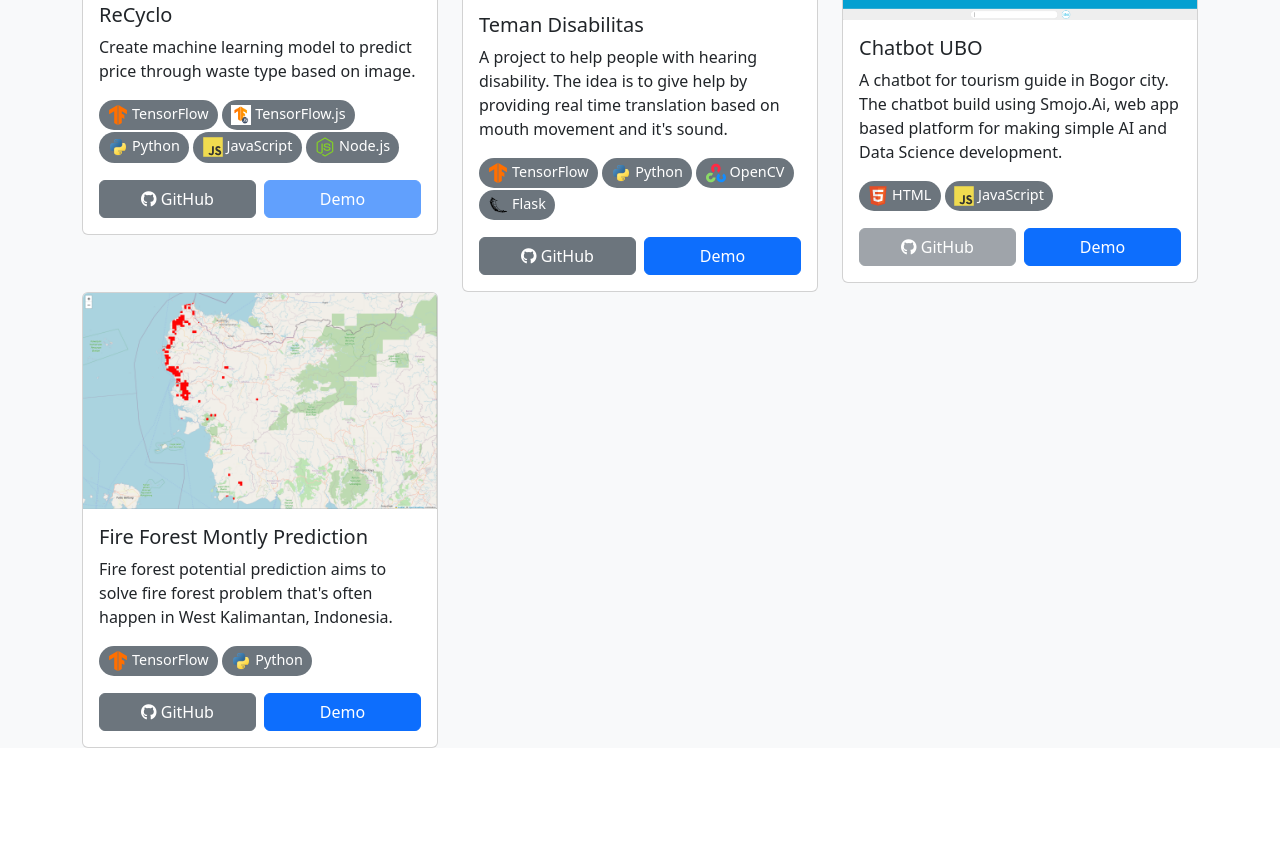
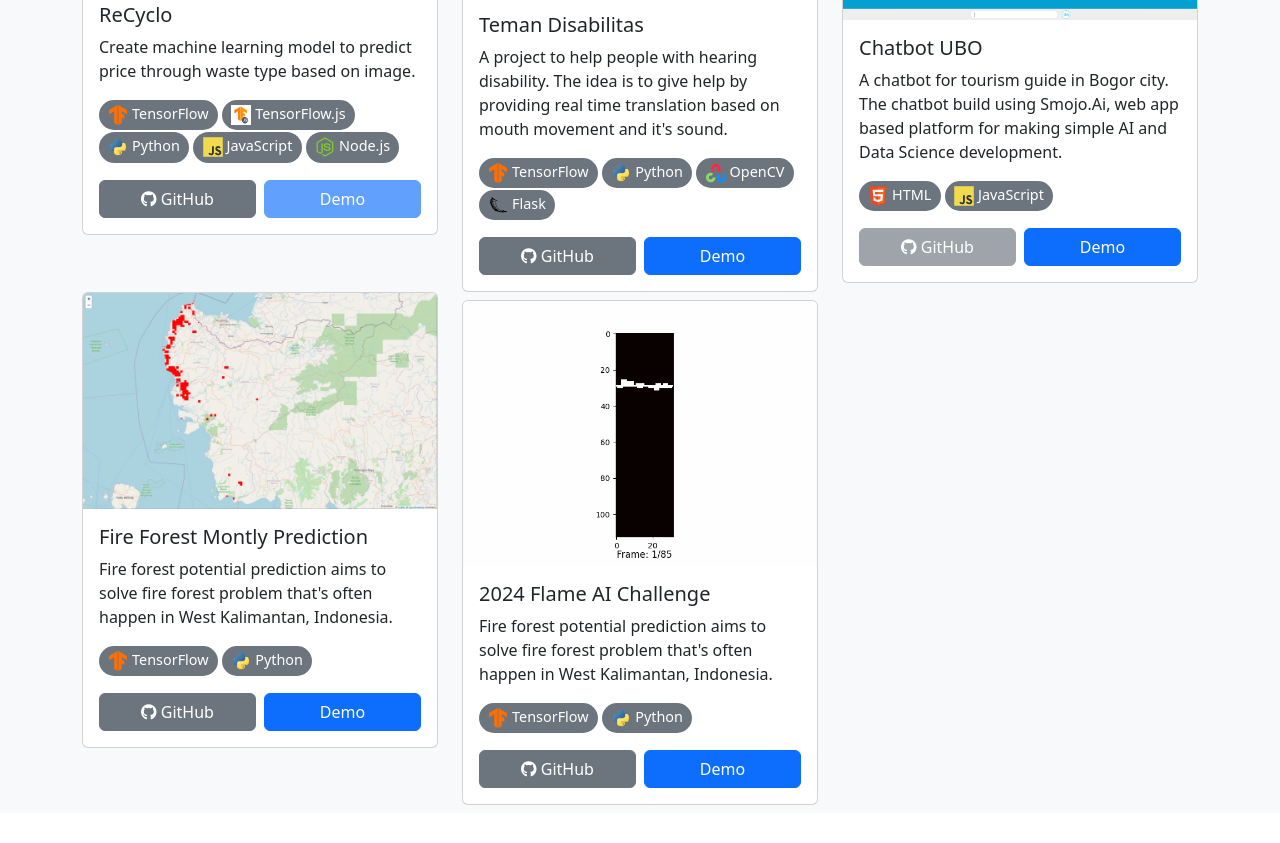
Before and after one commit to dipp-12/dipp-12.github.io, a website: page index.html in a window 1280 px wide. Shown: the part 2399-3242 px from the top of the page. Before the commit the page ends 3195 px from the top, so only its background shows below. Drawn offline with nearby package versions, Linux system fonts and the light colour scheme.

Commit message:
Add Project Card

```diff
--- a/index.html
+++ b/index.html
@@ -262,6 +262,39 @@
                     </div>
                 </div>
             </div>
+            <!-- Project Card 5 -->
+            <div class="col-md-4">
+                <div class="card my-2">
+                    <img alt="Project 1" class="card-img-top" src="./images/animation.gif">
+                    <div class="card-body">
+                        <h5 class="card-title">2024 Flame AI Challenge</h5>
+                        <p class="card-text">
+                            Fire forest potential prediction aims to solve fire forest problem that's often happen in
+                            West Kalimantan, Indonesia.
+                        </p>
+                        <p>
+                            <span class="badge rounded-pill bg-secondary">
+                                <img alt="icon" height="20" src="images/TensorFlow.svg" width="20">
+                                TensorFlow
+                            </span>
+                            <span class="badge rounded-pill bg-secondary">
+                                <img alt="icon" height="20" src="images/Python.svg" width="20">
+                                Python
+                            </span>
+                        </p>
+                        <div class="d-flex justify-content-between">
+                            <a aria-disabled="false" class="btn btn-secondary w-100 me-2 "
+                               href="https://github.com/dipp-12/fire-forest-monthly-prediction"
+                               target="_blank">
+                                <i class="fab fa-github"></i>
+                                GitHub
+                            </a>
+                            <a class="btn btn-primary w-100"
+                               href="https://dipp-12.github.io/fire-forest-monthly-prediction" target="_blank">Demo</a>
+                        </div>
+                    </div>
+                </div>
+            </div>
         </div>
     </div>
 
--- a/styles/main.scss
+++ b/styles/main.scss
@@ -16,3 +16,19 @@ $badge-font-weight: $font-weight-normal;
   margin-top: 1px;
   margin-bottom: 1px;
 }
+
+// Custom styling for .card-img-top to scale image in cards
+.card-img-top {
+  //width: 100%; /* Adjust width to fit card */
+  //height: auto; /* Maintain aspect ratio */
+
+  /* Optional: Uncomment to adjust image scaling behavior */
+   //height: 200px; /* Set a fixed height if needed */
+   //object-fit: cover; /* Scales image to fill card area while maintaining aspect ratio */
+   //transition: transform 0.3s ease; /* For hover effect */
+
+  /* Optional: Add hover effect */
+  //&:hover {
+  //  transform: scale(1.1); /* Slightly scale image on hover */
+  //}
+}
```
Also changed, not shown: images/animation.gif (added), styles/main.css, 1 other file.
